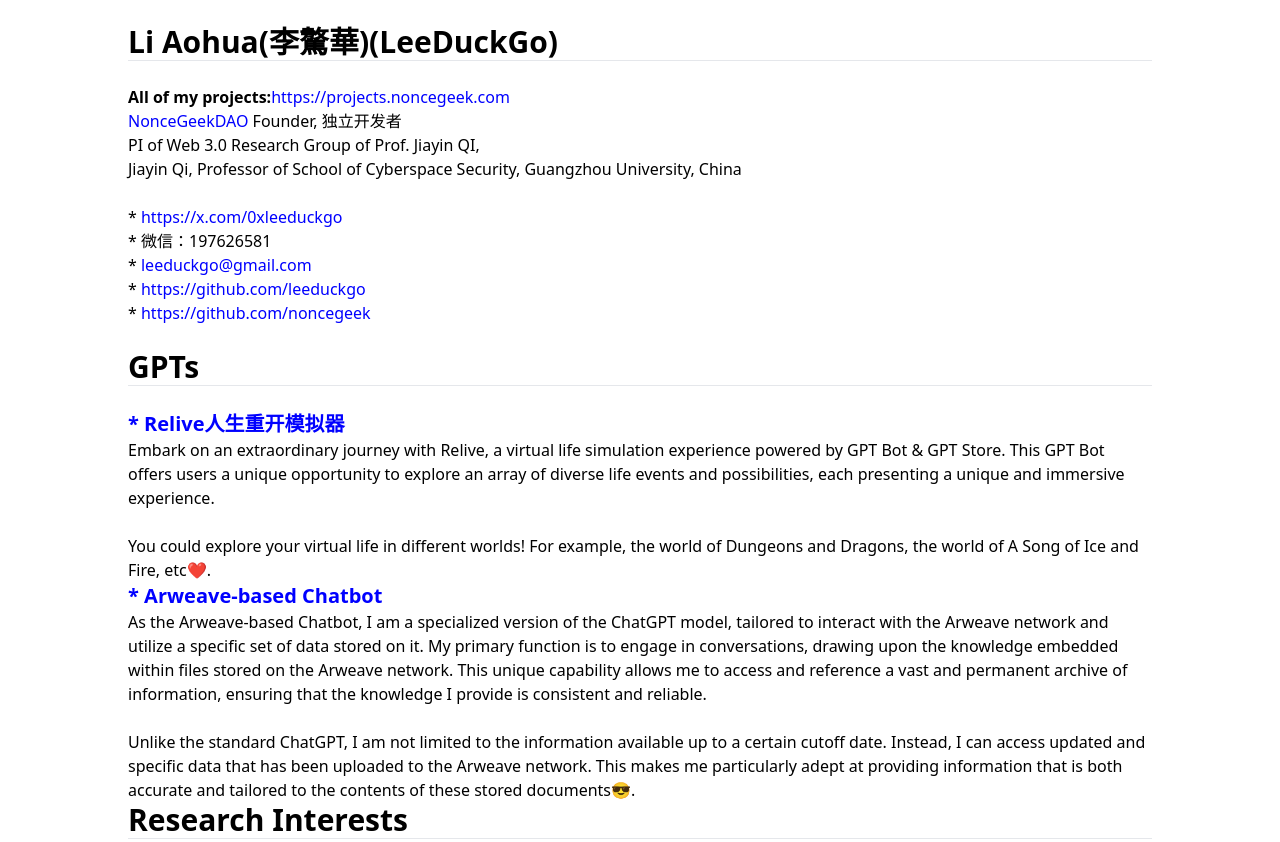
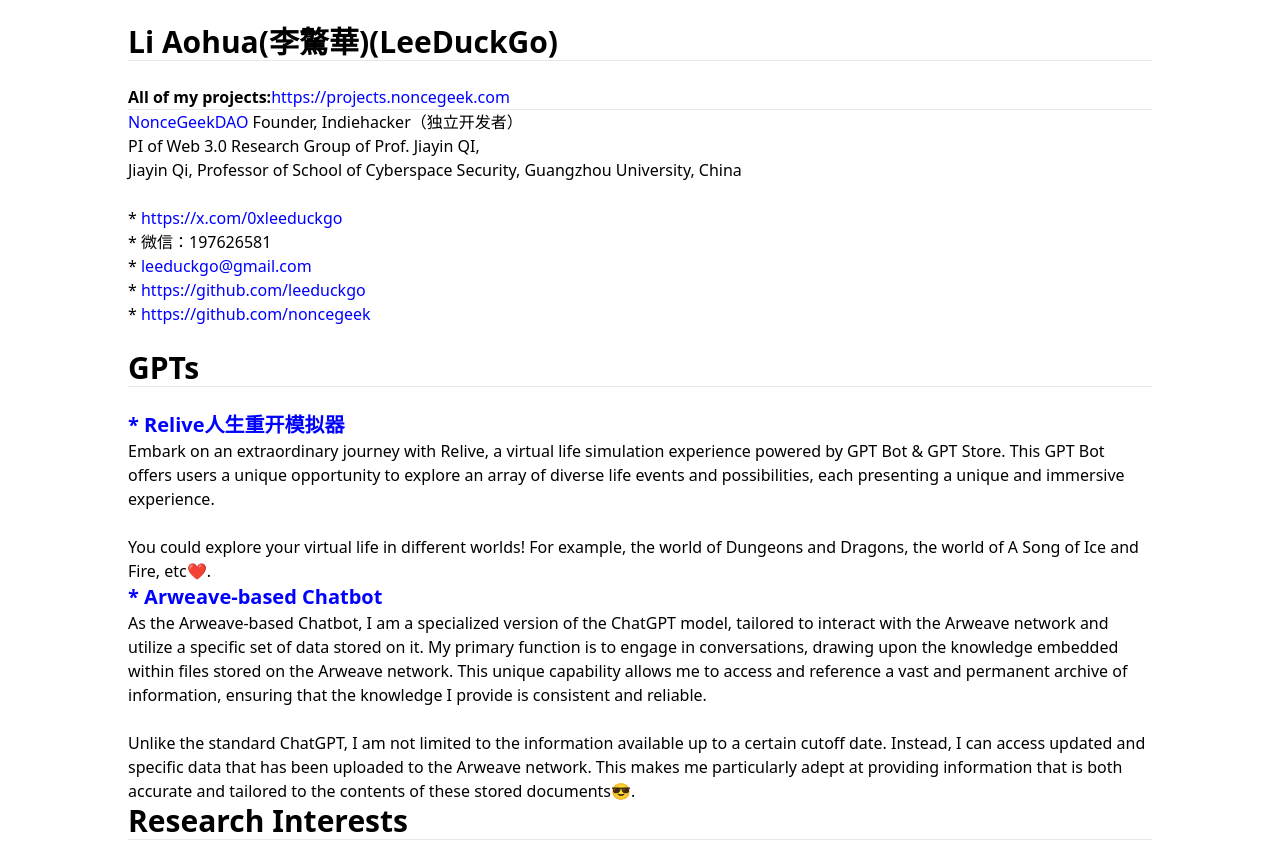
Before and after one commit to leeduckgo/academic-homepage, a plain HTML site: page index.html in a window 1280 px wide. Shown: the top 842 px of the page. Drawn offline with nearby package versions, Linux system fonts and the light colour scheme; a script that the page names is missing.

Commit message:
Update index.html

```diff
--- a/index.html
+++ b/index.html
@@ -88,7 +88,8 @@
         </h1>
         <hr><br>
         <p><b>All of my projects:</b><a href="https://projects.noncegeek.com" class="hover:underline" target="_blank" style="color:blue">https://projects.noncegeek.com</a></p>
-        <p><a href="https://github.com/noncegeek" class="hover:underline" target="_blank" style="color:blue">NonceGeekDAO</a> Founder, 独立开发者</p>
+        <hr>
+        <p><a href="https://github.com/noncegeek" class="hover:underline" target="_blank" style="color:blue">NonceGeekDAO</a> Founder, Indiehacker（独立开发者）</p>
         <p>PI of Web 3.0 Research Group of Prof. Jiayin QI, </p>
         <p>Jiayin Qi, Professor of School of Cyberspace Security, Guangzhou University, China</p>
         <br>
```
